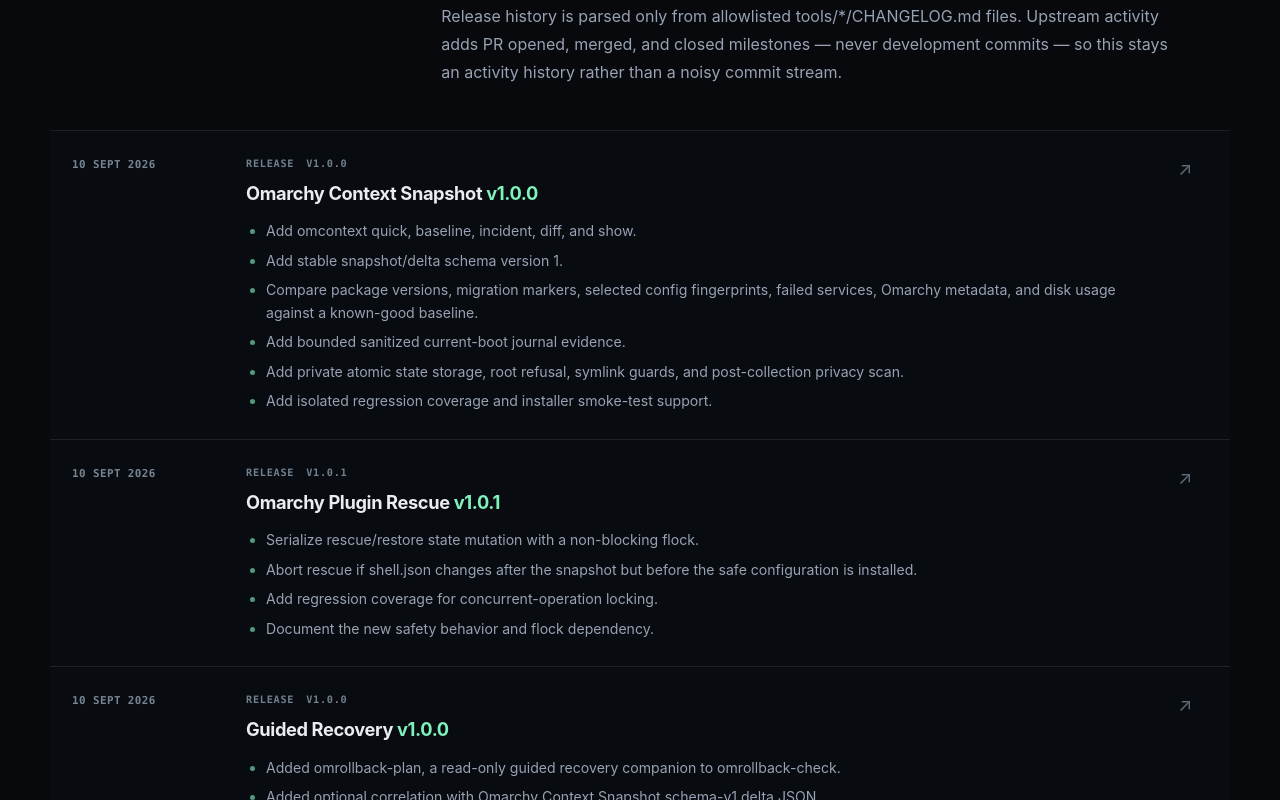
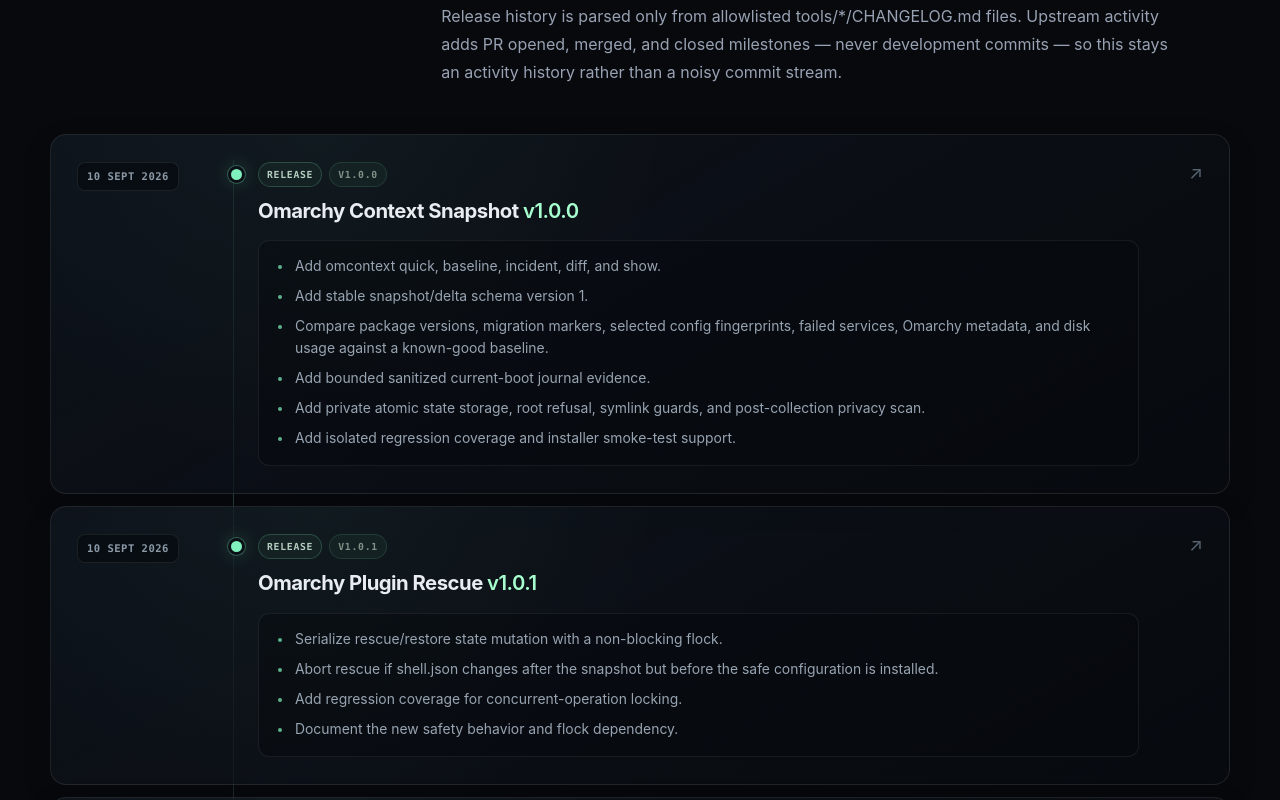
Before and after one commit to Drecullith/DrecSec, a React (Vite) app: page /projects/omarchy-contributions in a window 1280 px wide. Shown: the part 5700-6500 px from the top of the page. Built offline with nearby package versions, Linux system fonts and the light colour scheme.

Commit message:
style: polish Omarchy updates timeline

```diff
--- a/src/updates.css
+++ b/src/updates.css
@@ -1,74 +1,152 @@
 /* Chronological public milestone feed for the Omarchy Contributions case study. */
 
 .case-update-list {
+  position: relative;
   display: grid;
-  border-top: 1px solid var(--line);
+  gap: 12px;
+  padding-block: 4px;
+}
+
+.case-update-list::before {
+  content: '';
+  position: absolute;
+  top: 30px;
+  bottom: 30px;
+  left: 183px;
+  width: 1px;
+  background: linear-gradient(to bottom, rgba(128,242,190,.34), rgba(255,255,255,.08) 18%, rgba(255,255,255,.08) 82%, rgba(128,242,190,.18));
+  pointer-events: none;
 }
 
 .case-update-card {
+  position: relative;
+  isolation: isolate;
   display: grid;
-  grid-template-columns: 150px minmax(0, 1fr) 30px;
-  gap: 24px;
+  grid-template-columns: 145px minmax(0, 1fr) 28px;
+  gap: 36px;
   align-items: start;
-  padding: 26px 22px;
-  border-bottom: 1px solid var(--line);
-  background: rgba(11,15,21,.34);
+  padding: 27px 26px;
+  border: 1px solid var(--line);
+  border-radius: 16px;
+  background: linear-gradient(150deg, rgba(16,22,31,.76), rgba(8,12,17,.60));
+  box-shadow: 0 10px 30px rgba(0,0,0,.14);
   transition: transform .2s ease, border-color .2s ease, background .2s ease, box-shadow .2s ease;
+}
+
+.case-update-card::before {
+  content: '';
+  position: absolute;
+  z-index: 2;
+  top: 31px;
+  left: 177px;
+  width: 11px;
+  height: 11px;
+  border: 3px solid #0b1016;
+  border-radius: 50%;
+  background: var(--accent);
+  box-shadow: 0 0 0 1px rgba(128,242,190,.28), 0 0 18px rgba(128,242,190,.22);
+  pointer-events: none;
+}
+
+.case-update-card::after {
+  content: '';
+  position: absolute;
+  inset: 0;
+  z-index: -1;
+  border-radius: inherit;
+  background: radial-gradient(circle at 23% 0%, rgba(128,242,190,.07), transparent 36%);
+  opacity: .55;
+  pointer-events: none;
+  transition: opacity .2s ease;
 }
 
 .case-update-card:hover,
 .case-update-card:focus-visible {
   transform: translateY(-2px);
-  border-color: rgba(128,242,190,.30);
-  background: rgba(13,20,23,.72);
-  box-shadow: 0 14px 34px rgba(0,0,0,.20), 0 0 22px rgba(128,242,190,.045);
+  border-color: rgba(128,242,190,.34);
+  background: linear-gradient(150deg, rgba(18,29,29,.82), rgba(9,13,18,.72));
+  box-shadow: 0 18px 42px rgba(0,0,0,.24), 0 0 28px rgba(128,242,190,.055);
 }
 
+.case-update-card:hover::after,
+.case-update-card:focus-visible::after { opacity: 1; }
+
 .case-update-date {
-  color: #778492;
-  font: 700 .68rem/1.4 ui-monospace, SFMono-Regular, Menlo, monospace;
-  letter-spacing: .04em;
+  display: inline-flex;
+  width: fit-content;
+  padding: 7px 9px;
+  border: 1px solid rgba(255,255,255,.08);
+  border-radius: 8px;
+  color: #8b98a6;
+  background: rgba(6,9,13,.62);
+  font: 700 .66rem/1.2 ui-monospace, SFMono-Regular, Menlo, monospace;
+  letter-spacing: .045em;
   text-transform: uppercase;
 }
 
 .case-update-meta {
   display: flex;
   flex-wrap: wrap;
-  gap: 8px 12px;
-  color: #71808d;
-  font: 700 .64rem/1.35 ui-monospace, SFMono-Regular, Menlo, monospace;
-  letter-spacing: .07em;
+  gap: 7px;
+  margin-bottom: 10px;
+}
+
+.case-update-meta span {
+  display: inline-flex;
+  align-items: center;
+  min-height: 25px;
+  padding: 0 8px;
+  border: 1px solid rgba(128,242,190,.12);
+  border-radius: 999px;
+  color: #829087;
+  background: rgba(128,242,190,.045);
+  font: 700 .61rem/1.2 ui-monospace, SFMono-Regular, Menlo, monospace;
+  letter-spacing: .075em;
   text-transform: uppercase;
 }
 
+.case-update-meta span:first-child {
+  color: #b5cec0;
+  border-color: rgba(128,242,190,.20);
+}
+
+.case-update-copy { min-width: 0; }
+
 .case-update-copy h3 {
-  margin: 10px 0 0;
-  font-size: 1.14rem;
+  margin: 0;
+  color: #e9edf2;
+  font-size: clamp(1.08rem, 1.8vw, 1.27rem);
   line-height: 1.35;
-  letter-spacing: -.02em;
+  letter-spacing: -.025em;
 }
 
 .case-update-copy h3 em {
-  color: var(--accent);
+  color: var(--accent-2);
   font: inherit;
   font-style: normal;
+  font-weight: 620;
 }
 
 .case-update-copy ul {
   display: grid;
-  gap: 7px;
-  margin: 15px 0 0;
-  padding-left: 20px;
-  color: var(--muted);
-  font-size: .88rem;
-  line-height: 1.6;
+  gap: 8px;
+  margin: 16px 0 0;
+  padding: 15px 18px 15px 34px;
+  border: 1px solid rgba(255,255,255,.065);
+  border-radius: 11px;
+  color: #98a4b1;
+  background: rgba(5,8,12,.42);
+  font-size: .87rem;
+  line-height: 1.58;
 }
 
-.case-update-copy li::marker { color: rgba(128,242,190,.62); }
+.case-update-copy li { padding-left: 2px; }
+.case-update-copy li::marker { color: rgba(128,242,190,.72); }
 
 .case-update-arrow {
-  color: #5e6b78;
-  font-size: 1.15rem;
+  justify-self: end;
+  color: #586572;
+  font-size: 1.12rem;
   transition: color .18s ease, transform .18s ease;
 }
 
@@ -78,17 +156,55 @@
   transform: translate(2px, -2px);
 }
 
+@media (max-width: 820px) {
+  .case-update-list::before { left: 152px; }
+
+  .case-update-card {
+    grid-template-columns: 116px minmax(0, 1fr) 24px;
+    gap: 30px;
+    padding-inline: 22px;
+  }
+
+  .case-update-card::before { left: 146px; }
+}
+
 @media (max-width: 720px) {
+  .case-update-list {
+    gap: 10px;
+    padding-left: 13px;
+  }
+
+  .case-update-list::before {
+    top: 26px;
+    bottom: 26px;
+    left: 5px;
+  }
+
   .case-update-card {
     grid-template-columns: 1fr;
-    gap: 12px;
-    padding: 22px 4px;
+    gap: 13px;
+    padding: 21px 18px;
+    border-radius: 14px;
   }
 
+  .case-update-card::before {
+    top: 26px;
+    left: -14px;
+    width: 10px;
+    height: 10px;
+  }
+
+  .case-update-date { padding: 6px 8px; }
+  .case-update-copy h3 { font-size: 1.08rem; }
+  .case-update-copy ul { padding: 13px 14px 13px 30px; font-size: .84rem; }
   .case-update-arrow { display: none; }
 }
 
 @media (prefers-reduced-motion: reduce) {
   .case-update-card,
+  .case-update-card::after,
   .case-update-arrow { transition: none; }
+
+  .case-update-card:hover,
+  .case-update-card:focus-visible { transform: none; }
 }
```
